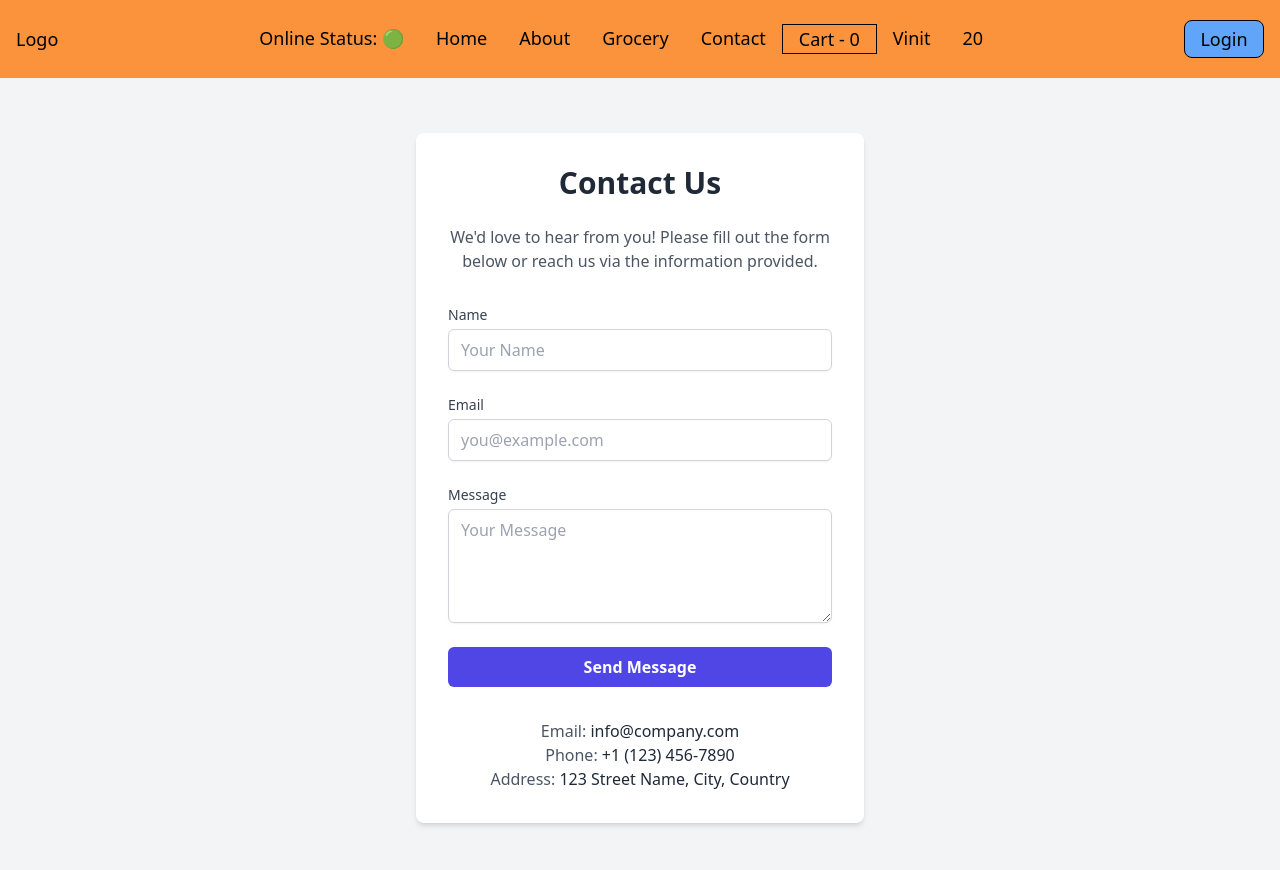
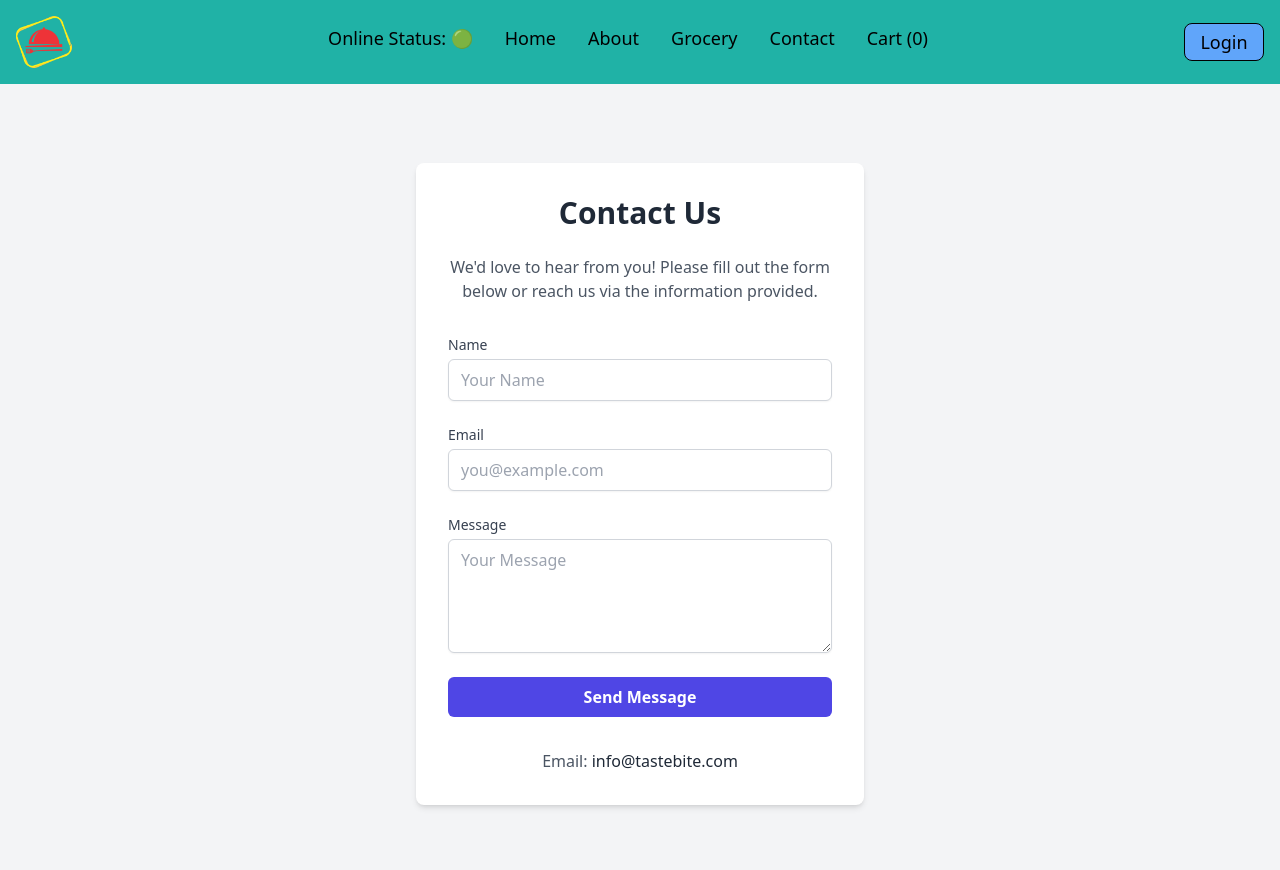
Before and after one commit to Vinit71/TasteBite, a React (Vite) app: page /contact in a window 1280 px wide. Shown: the top 870 px of the page. Built offline with nearby package versions, Linux system fonts and the light colour scheme.

Commit message:
Final commit

```diff
--- a/src/App.js
+++ b/src/App.js
@@ -14,7 +14,6 @@ import userContext from "./utils/UserContext.js";
 import { Provider, useSelector } from "react-redux";
 import appStore from "./utils/appStore.js";
 import Cart from "./components/Cart.js";
-
 // import Grocery from "./components/Grocery.js"    **Not this**
 
 const Grocery = lazy(() => import("./components/Grocery.js")); //use lazy() to import Component 'dymanically when needed'
--- a/src/components/Card.js
+++ b/src/components/Card.js
@@ -28,7 +28,7 @@ const Card = (props) => {
       <h2>{costForTwo}</h2>
       <p>{cuisines.join(", ").slice(0, 35) + "..."}</p>
       <h2>{modifiedAvgRating}</h2>
-      <h3>{userName}</h3>
+      {/* <h3>{userName}</h3> */}
     </div>
   );
 };
--- a/src/components/CardsSection.js
+++ b/src/components/CardsSection.js
@@ -92,7 +92,7 @@ const CardsSection = () => {
         </div>
 
         <div>
-          <label className="mr-2">User Name: </label>
+          <label data-testid="doneBtn" className="mr-2">User Name: </label>
           <input
             className="border border-black p-1"
             type="text"
--- a/src/components/Contact.js
+++ b/src/components/Contact.js
@@ -65,17 +65,7 @@ const Contact = () => {
         <div className="mt-8 text-center">
           <p className="text-gray-600">
             Email:{" "}
-            <span className="font-medium text-gray-800">info@company.com</span>
-          </p>
-          <p className="text-gray-600">
-            Phone:{" "}
-            <span className="font-medium text-gray-800">+1 (123) 456-7890</span>
-          </p>
-          <p className="text-gray-600">
-            Address:{" "}
-            <span className="font-medium text-gray-800">
-              123 Street Name, City, Country
-            </span>
+            <span className="font-medium text-gray-800">info@tastebite.com</span>
           </p>
         </div>
       </div>
--- a/src/components/NavBar.js
+++ b/src/components/NavBar.js
@@ -3,6 +3,7 @@ import { Link } from "react-router-dom";
 import useUserStatus from "../utils/useUserStatus";
 import userContext from "../utils/UserContext";
 import { useSelector } from "react-redux";
+import tasteBite_logo from "../utils/tasteBite_logo.webp"
 const NavBar = () => {
   const [button, setButton] = useState("Login");
   const userStatus = useUserStatus();
@@ -13,8 +14,8 @@ const NavBar = () => {
   // console.log(cartItems);
 
   return (
-    <div className="flex justify-between bg-orange-400 p-4 text-lg">
-      <div className="flex items-center">Logo</div>
+    <div className="flex justify-between bg-[#20B2A6] p-4 text-lg">
+      <img className=" w-14 flex items-center" src={tasteBite_logo} alt="" />
       <ul className="flex p-2">
         <li className="px-4">Online Status: {userStatus ? "🟢" : "🔴"}</li>
         <li className="px-4">
@@ -29,11 +30,11 @@ const NavBar = () => {
         <li className="px-4">
           <Link to={"/contact"}>Contact</Link>
         </li>
-        <li className="px-4 border border-black">
-          <Link to={"/cart"}>Cart - {cartItems.length}</Link>
+        <li className="px-4">
+          <Link to={"/cart"}>Cart ({cartItems.length})</Link>
         </li>
-        <li className="px-4">{userName}</li>
-        <li className="px-4">{userAge}</li>
+        {/* <li className="px-4">{userName}</li> */}
+        {/* <li className="px-4">{userAge}</li> */}
       </ul>
 
       <div className="flex items-center">
```
Also changed, not shown: src/utils/tasteBite_logo.webp (added), 1 other file (tests, documents, lock files or other folders).
